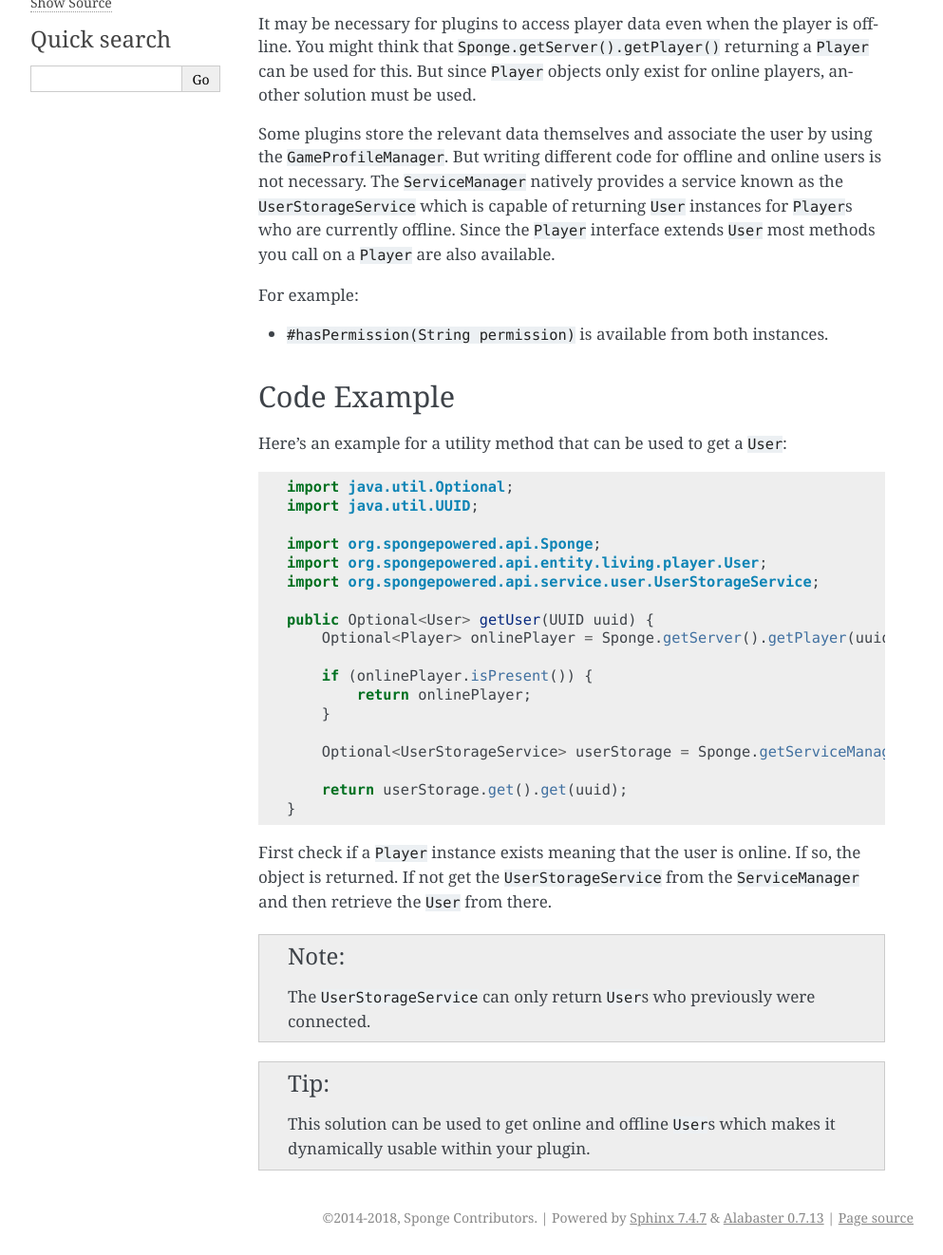
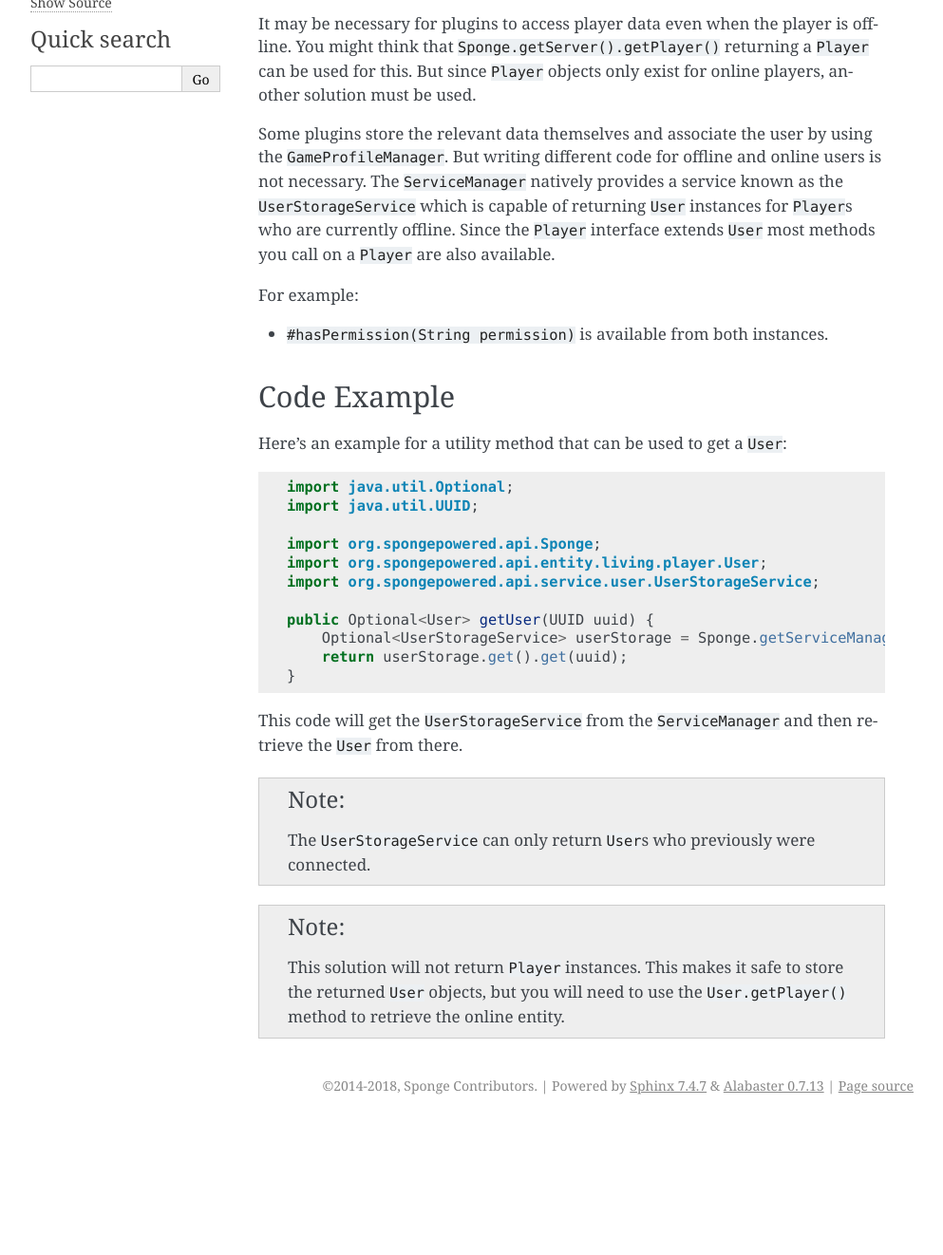
Before and after one commit to SpongePowered/SpongeDocs, a Sphinx documentation site: the page built from source/plugin/offline-userplayer-data.rst, in a window 1280 px wide, cut to the strip 200-1522 px from the top of the page. Shown: the whole strip at 95% size, without its empty margins (148-1141 px from the left). Built offline with Sphinx 7.4.7, drawn with Linux system fonts in a browser that asks for light colours; pages that are not in the unit, such as notebooks, are missing from menus; cross-references to code outside the pages are shown as plain code; after the commit the page ends 1383 px from its top, so only the background shows below that.

Commit message:
Remove redundant code in User docs.
Fixes #674.

```diff
--- a/source/plugin/offline-userplayer-data.rst
+++ b/source/plugin/offline-userplayer-data.rst
@@ -38,25 +38,17 @@ Here's an example for a utility method that can be used to get a ``User``:
     import org.spongepowered.api.service.user.UserStorageService;
 
     public Optional<User> getUser(UUID uuid) {
-        Optional<Player> onlinePlayer = Sponge.getServer().getPlayer(uuid);
-
-        if (onlinePlayer.isPresent()) {
-            return onlinePlayer;
-        }
-
         Optional<UserStorageService> userStorage = Sponge.getServiceManager().provide(UserStorageService.class);
-
         return userStorage.get().get(uuid);
     }
 
-First check if a ``Player`` instance exists meaning that the user is online.
-If so, the object is returned.
-If not get the ``UserStorageService`` from the ``ServiceManager`` and then retrieve the ``User`` from there.
+This code will get the ``UserStorageService`` from the ``ServiceManager`` and then retrieve the ``User`` from there.
 
 .. note::
 
     The ``UserStorageService`` can only return ``User``\s who previously were connected.
 
-.. tip::
+.. note::
 
-    This solution can be used to get online and offline ``User``\s which makes it dynamically usable within your plugin.
+    This solution will not return ``Player`` instances. This makes it safe to store the returned ``User`` objects,
+    but you will need to use the ``User.getPlayer()`` method to retrieve the online entity.
```
